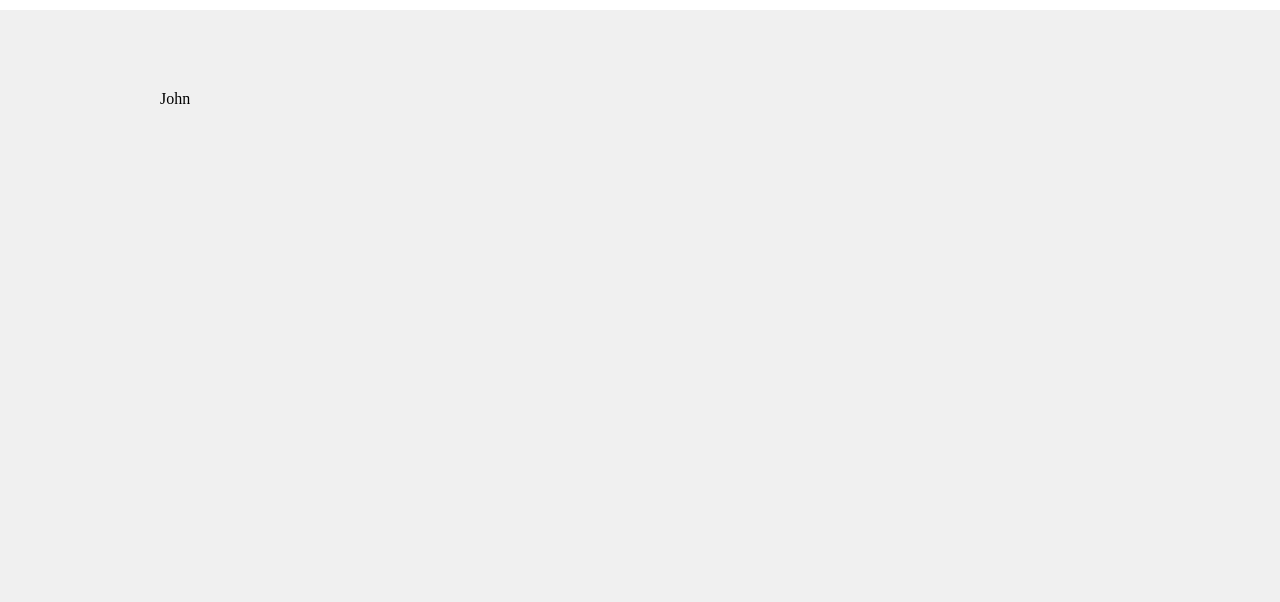
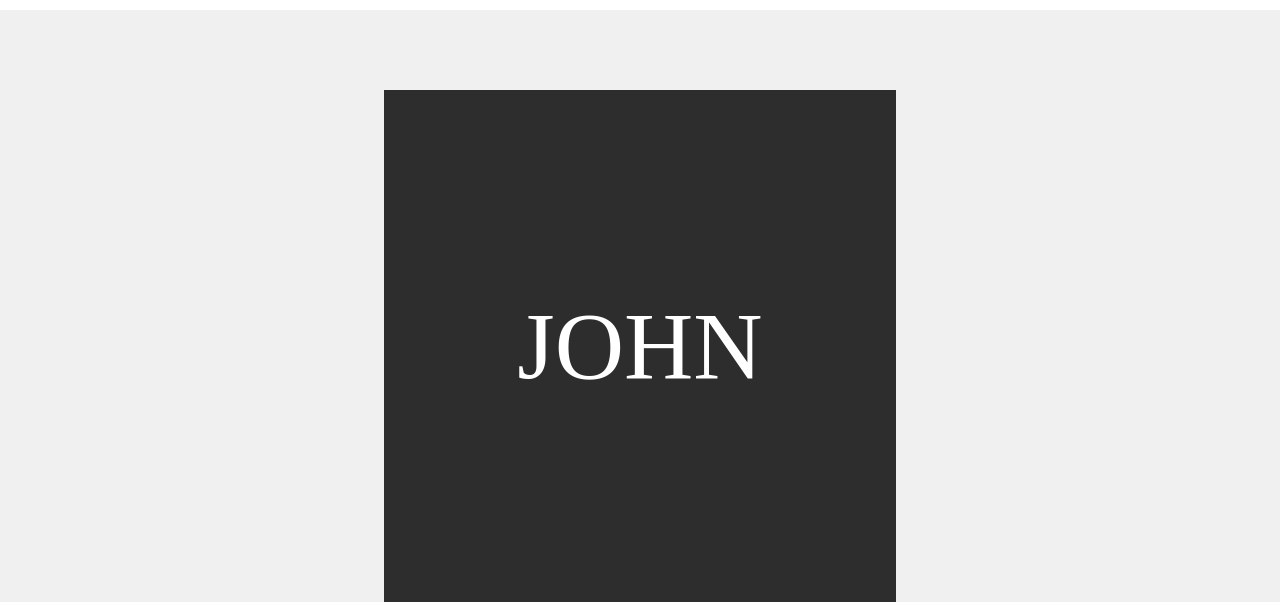
Before and after one commit to TeamFemto/femto-logo, a plain HTML site: page index.html in a window 1280 px wide. Shown: the part 268-870 px from the top of the page. Before the commit the page ends 800 px from the top, so only its background shows below. Drawn offline with Linux system fonts and the light colour scheme.

Commit message:
💄 Generator simple style added.

```diff
--- a/assets/css/index.css
+++ b/assets/css/index.css
@@ -42,10 +42,22 @@ body .femto-app .femto-section .femto-container {
   position: relative;
 }
 
-body .femto-app .femto-section .femto-container .femto-canvas {
+body .femto-app .femto-section .femto-container .femto-generator {
   display: block;
   background-color: #2d2d2d;
   height: 512px;
   width: 512px;
   margin: 0 auto;
+  position: relative;
 }
+
+body .femto-app .femto-section .femto-container .femto-generator .femto-name {
+  position: absolute;
+  top: 50%;
+  left: 50%;
+  -webkit-transform: translate(-50%, -50%);
+          transform: translate(-50%, -50%);
+  color: white;
+  font-size: 6rem;
+  text-transform: uppercase;
+}
```
